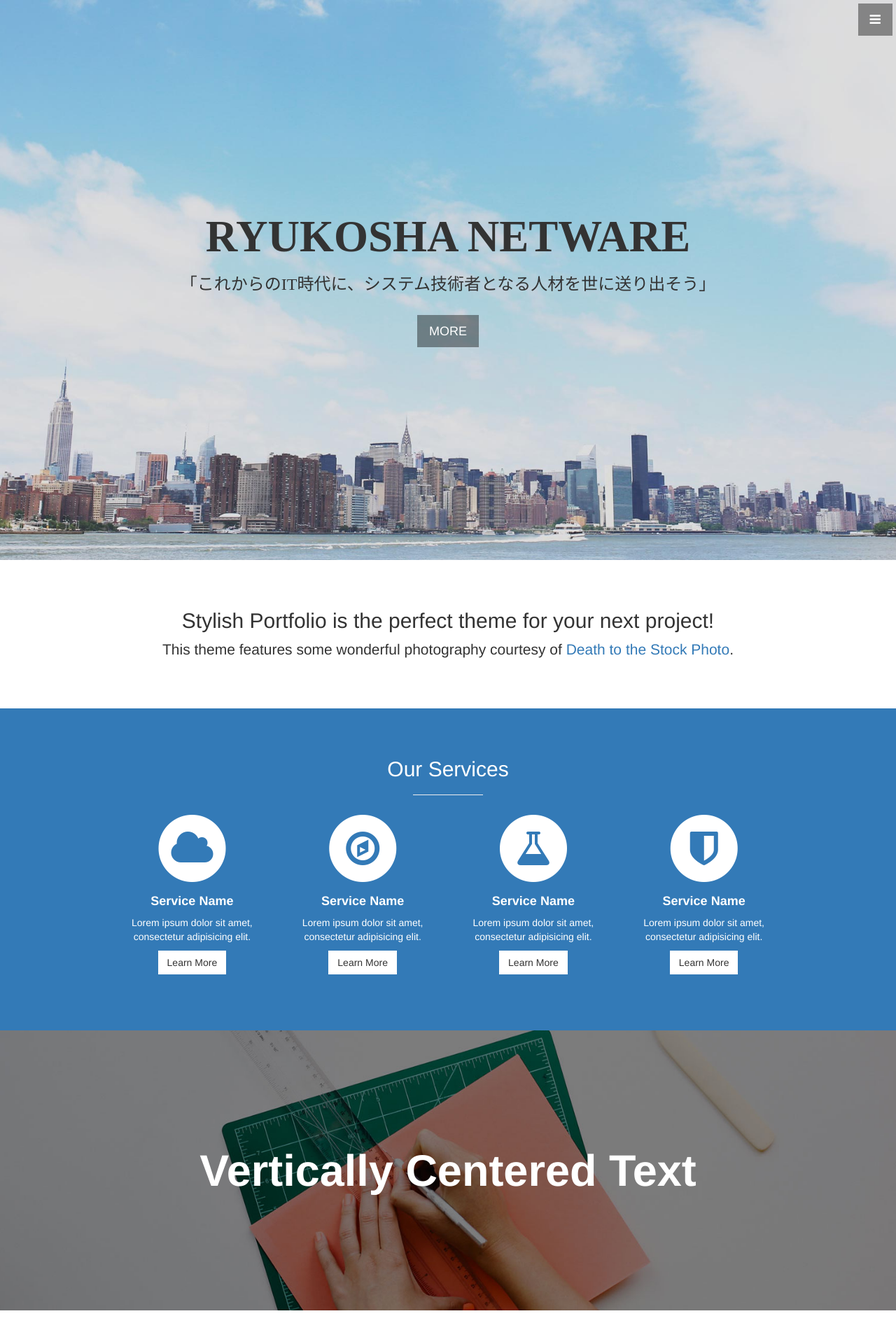
After one commit to HIROSHI1403/newHP, a PHP site: page /index3.php in a window 1280 px wide. The commit adds this page. Shown: the top 1920 px of the page at 70% size. Run offline with PHP 8.4, Linux system fonts and the light colour scheme; some libraries are stand-ins or nearby versions; some web fonts are replaced.

Commit message:
パターンを増やしました。
htmlパターンを増やしました。

```diff
--- a/css/ryu_custom.css
+++ b/css/ryu_custom.css
@@ -16,6 +16,246 @@
 
 .bg-color-2 {
     background-color: #444;
+}
+
+/*!
+ * Start Bootstrap - Stylish Portfolio Bootstrap Theme (http://startbootstrap.com)
+ * Code licensed under the Apache License v2.0.
+ * For details, see http://www.apache.org/licenses/LICENSE-2.0.
+ */
+
+/* Global Styles */
+
+html,
+body {
+    width: 100%;
+    height: 100%;
+}
+
+body {
+    font-family: "Source Sans Pro","Helvetica Neue",Helvetica,Arial,sans-serif;
+}
+
+.text-vertical-center {
+    display: table-cell;
+    text-align: center;
+    vertical-align: middle;
+}
+
+.text-vertical-center h1 {
+    margin: 0;
+    padding: 0;
+    font-size: 4.5em;
+    font-weight: 700;
+}
+
+/* Custom Button Styles */
+
+.btn-dark {
+    border-radius: 0;
+    color: #fff;
+    background-color: rgba(0,0,0,0.4);
+}
+
+.btn-dark:hover,
+.btn-dark:focus,
+.btn-dark:active {
+    color: #fff;
+    background-color: rgba(0,0,0,0.7);
+}
+
+.btn-light {
+    border-radius: 0;
+    color: #333;
+    background-color: rgb(255,255,255);
+}
+
+.btn-light:hover,
+.btn-light:focus,
+.btn-light:active {
+    color: #333;
+    background-color: rgba(255,255,255,0.8);
+}
+
+/* Custom Horizontal Rule */
+
+hr.small {
+    max-width: 100px;
+}
+
+/* Side Menu */
+
+#sidebar-wrapper {
+    z-index: 1000;
+    position: fixed;
+    right: 0;
+    width: 250px;
+    height: 100%;
+    margin-right: -250px;
+    overflow-y: auto;
+    background: #222;
+    -webkit-transition: all 0.4s ease 0s;
+    -moz-transition: all 0.4s ease 0s;
+    -ms-transition: all 0.4s ease 0s;
+    -o-transition: all 0.4s ease 0s;
+    transition: all 0.4s ease 0s;
+}
+
+.sidebar-nav {
+    position: absolute;
+    top: 0;
+    width: 250px;
+    margin: 0;
+    padding: 0;
+    list-style: none;
+}
+
+.sidebar-nav li {
+    text-indent: 20px;
+    line-height: 40px;
+}
+
+.sidebar-nav li a {
+    display: block;
+    text-decoration: none;
+    color: #999;
+}
+
+.sidebar-nav li a:hover {
+    text-decoration: none;
+    color: #fff;
+    background: rgba(255,255,255,0.2);
+}
+
+.sidebar-nav li a:active,
+.sidebar-nav li a:focus {
+    text-decoration: none;
+}
+
+.sidebar-nav > .sidebar-brand {
+    height: 55px;
+    font-size: 18px;
+    line-height: 55px;
+}
+
+.sidebar-nav > .sidebar-brand a {
+    color: #999;
+}
+
+.sidebar-nav > .sidebar-brand a:hover {
+    color: #fff;
+    background: none;
+}
+
+#menu-toggle {
+    z-index: 1;
+    position: fixed;
+    top: 0;
+    right: 0;
+}
+
+#sidebar-wrapper.active {
+    right: 250px;
+    width: 250px;
+    -webkit-transition: all 0.4s ease 0s;
+    -moz-transition: all 0.4s ease 0s;
+    -ms-transition: all 0.4s ease 0s;
+    -o-transition: all 0.4s ease 0s;
+    transition: all 0.4s ease 0s;
+}
+
+.toggle {
+    margin: 5px 5px 0 0;
+}
+
+/* Header */
+
+.header {
+    display: table;
+    position: relative;
+    width: 100%;
+    height: 100%;
+    background: url(../img/bg.jpg) no-repeat center center scroll;
+    -webkit-background-size: cover;
+    -moz-background-size: cover;
+    background-size: cover;
+    -o-background-size: cover;
+}
+
+/* About */
+
+.about {
+    padding: 50px 0;
+}
+
+/* Services */
+
+.services {
+    padding: 50px 0;
+}
+
+.service-item {
+    margin-bottom: 30px;
+}
+
+/* Callout */
+
+.callout {
+    display: table;
+    width: 100%;
+    height: 400px;
+    color: #fff;
+    background: url(../img/callout.jpg) no-repeat center center scroll;
+    -webkit-background-size: cover;
+    -moz-background-size: cover;
+    background-size: cover;
+    -o-background-size: cover;
+}
+
+/* Portfolio */
+
+.portfolio {
+    padding: 50px 0;
+}
+
+.portfolio-item {
+    margin-bottom: 30px;
+}
+
+.img-portfolio {
+    margin: 0 auto;
+}
+
+.img-portfolio:hover {
+    opacity: 0.8;
+}
+
+/* Call to Action */
+
+.call-to-action {
+    padding: 50px 0;
+}
+
+.call-to-action .btn {
+    margin: 10px;
+}
+
+/* Map */
+
+.map {
+    height: 500px;
+}
+
+@media(max-width:768px) {
+    .map {
+        height: 75%;
+    }
+}
+
+/* Footer */
+
+footer {
+    padding: 100px 0;
 }
 
 /*================================================
--- /dev/null
+++ b/index3.php
@@ -0,0 +1,280 @@
+<?php require_once "./default.php" ?>
+
+<!DOCTYPE html>
+<html>
+<head>
+	<?php tmp_header_meta(); ?>
+</head>
+<body>
+
+    <!-- Navigation -->
+    <a id="menu-toggle" href="#" class="btn btn-dark btn-lg toggle"><i class="fa fa-bars"></i></a>
+    <nav id="sidebar-wrapper">
+        <ul class="sidebar-nav">
+            <a id="menu-close" href="#" class="btn btn-light btn-lg pull-right toggle"><i class="fa fa-times"></i></a>
+            <li class="sidebar-brand">
+                <a href="#top"  onclick = $("#menu-close").click(); >Start Bootstrap</a>
+            </li>
+            <li>
+                <a href="#top" onclick = $("#menu-close").click(); >Home</a>
+            </li>
+            <li>
+                <a href="#about" onclick = $("#menu-close").click(); >About</a>
+            </li>
+            <li>
+                <a href="#services" onclick = $("#menu-close").click(); >Services</a>
+            </li>
+            <li>
+                <a href="#portfolio" onclick = $("#menu-close").click(); >Portfolio</a>
+            </li>
+            <li>
+                <a href="#contact" onclick = $("#menu-close").click(); >Contact</a>
+            </li>
+        </ul>
+    </nav>
+
+    <!-- Header -->
+    <header id="top" class="header">
+        <div class="text-vertical-center">
+            <h1 class="font-type-1">RYUKOSHA NETWARE</h1>
+            <h3 class="font-type-1">「これからのIT時代に、システム技術者となる人材を世に送り出そう」</h3>
+            <br>
+            <a href="#about" class="btn btn-dark btn-lg">MORE</a>
+        </div>
+    </header>
+
+    <!-- About -->
+    <section id="about" class="about">
+        <div class="container">
+            <div class="row">
+                <div class="col-lg-12 text-center">
+                    <h2>Stylish Portfolio is the perfect theme for your next project!</h2>
+                    <p class="lead">This theme features some wonderful photography courtesy of <a target="_blank" href="http://join.deathtothestockphoto.com/">Death to the Stock Photo</a>.</p>
+                </div>
+            </div>
+            <!-- /.row -->
+        </div>
+        <!-- /.container -->
+    </section>
+
+    <!-- Services -->
+    <!-- The circle icons use Font Awesome's stacked icon classes. For more information, visit http://fontawesome.io/examples/ -->
+    <section id="services" class="services bg-primary">
+        <div class="container">
+            <div class="row text-center">
+                <div class="col-lg-10 col-lg-offset-1">
+                    <h2>Our Services</h2>
+                    <hr class="small">
+                    <div class="row">
+                        <div class="col-md-3 col-sm-6">
+                            <div class="service-item">
+                                <span class="fa-stack fa-4x">
+                                <i class="fa fa-circle fa-stack-2x"></i>
+                                <i class="fa fa-cloud fa-stack-1x text-primary"></i>
+                            </span>
+                                <h4>
+                                    <strong>Service Name</strong>
+                                </h4>
+                                <p>Lorem ipsum dolor sit amet, consectetur adipisicing elit.</p>
+                                <a href="#" class="btn btn-light">Learn More</a>
+                            </div>
+                        </div>
+                        <div class="col-md-3 col-sm-6">
+                            <div class="service-item">
+                                <span class="fa-stack fa-4x">
+                                <i class="fa fa-circle fa-stack-2x"></i>
+                                <i class="fa fa-compass fa-stack-1x text-primary"></i>
+                            </span>
+                                <h4>
+                                    <strong>Service Name</strong>
+                                </h4>
+                                <p>Lorem ipsum dolor sit amet, consectetur adipisicing elit.</p>
+                                <a href="#" class="btn btn-light">Learn More</a>
+                            </div>
+                        </div>
+                        <div class="col-md-3 col-sm-6">
+                            <div class="service-item">
+                                <span class="fa-stack fa-4x">
+                                <i class="fa fa-circle fa-stack-2x"></i>
+                                <i class="fa fa-flask fa-stack-1x text-primary"></i>
+                            </span>
+                                <h4>
+                                    <strong>Service Name</strong>
+                                </h4>
+                                <p>Lorem ipsum dolor sit amet, consectetur adipisicing elit.</p>
+                                <a href="#" class="btn btn-light">Learn More</a>
+                            </div>
+                        </div>
+                        <div class="col-md-3 col-sm-6">
+                            <div class="service-item">
+                                <span class="fa-stack fa-4x">
+                                <i class="fa fa-circle fa-stack-2x"></i>
+                                <i class="fa fa-shield fa-stack-1x text-primary"></i>
+                            </span>
+                                <h4>
+                                    <strong>Service Name</strong>
+                                </h4>
+                                <p>Lorem ipsum dolor sit amet, consectetur adipisicing elit.</p>
+                                <a href="#" class="btn btn-light">Learn More</a>
+                            </div>
+                        </div>
+                    </div>
+                    <!-- /.row (nested) -->
+                </div>
+                <!-- /.col-lg-10 -->
+            </div>
+            <!-- /.row -->
+        </div>
+        <!-- /.container -->
+    </section>
+
+    <!-- Callout -->
+    <aside class="callout">
+        <div class="text-vertical-center">
+            <h1>Vertically Centered Text</h1>
+        </div>
+    </aside>
+
+    <!-- Portfolio -->
+    <section id="portfolio" class="portfolio">
+        <div class="container">
+            <div class="row">
+                <div class="col-lg-10 col-lg-offset-1 text-center">
+                    <h2>Our Work</h2>
+                    <hr class="small">
+                    <div class="row">
+                        <div class="col-md-6">
+                            <div class="portfolio-item">
+                                <a href="#">
+                                    <img class="img-portfolio img-responsive" src="img/portfolio-1.jpg">
+                                </a>
+                            </div>
+                        </div>
+                        <div class="col-md-6">
+                            <div class="portfolio-item">
+                                <a href="#">
+                                    <img class="img-portfolio img-responsive" src="img/portfolio-2.jpg">
+                                </a>
+                            </div>
+                        </div>
+                        <div class="col-md-6">
+                            <div class="portfolio-item">
+                                <a href="#">
+                                    <img class="img-portfolio img-responsive" src="img/portfolio-3.jpg">
+                                </a>
+                            </div>
+                        </div>
+                        <div class="col-md-6">
+                            <div class="portfolio-item">
+                                <a href="#">
+                                    <img class="img-portfolio img-responsive" src="img/portfolio-4.jpg">
+                                </a>
+                            </div>
+                        </div>
+                    </div>
+                    <!-- /.row (nested) -->
+                    <a href="#" class="btn btn-dark">View More Items</a>
+                </div>
+                <!-- /.col-lg-10 -->
+            </div>
+            <!-- /.row -->
+        </div>
+        <!-- /.container -->
+    </section>
+
+    <!-- Call to Action -->
+    <aside class="call-to-action bg-primary">
+        <div class="container">
+            <div class="row">
+                <div class="col-lg-12 text-center">
+                    <h3>The buttons below are impossible to resist.</h3>
+                    <a href="#" class="btn btn-lg btn-light">Click Me!</a>
+                    <a href="#" class="btn btn-lg btn-dark">Look at Me!</a>
+                </div>
+            </div>
+        </div>
+    </aside>
+
+    <!-- Map -->
+    <section id="contact" class="map">
+        <iframe width="100%" height="100%" frameborder="0" scrolling="no" marginheight="0" marginwidth="0" src="https://maps.google.com/maps?f=q&amp;source=s_q&amp;hl=en&amp;geocode=&amp;q=Twitter,+Inc.,+Market+Street,+San+Francisco,+CA&amp;aq=0&amp;oq=twitter&amp;sll=28.659344,-81.187888&amp;sspn=0.128789,0.264187&amp;ie=UTF8&amp;hq=Twitter,+Inc.,+Market+Street,+San+Francisco,+CA&amp;t=m&amp;z=15&amp;iwloc=A&amp;output=embed"></iframe>
+        <br />
+        <small>
+            <a href="https://maps.google.com/maps?f=q&amp;source=embed&amp;hl=en&amp;geocode=&amp;q=Twitter,+Inc.,+Market+Street,+San+Francisco,+CA&amp;aq=0&amp;oq=twitter&amp;sll=28.659344,-81.187888&amp;sspn=0.128789,0.264187&amp;ie=UTF8&amp;hq=Twitter,+Inc.,+Market+Street,+San+Francisco,+CA&amp;t=m&amp;z=15&amp;iwloc=A"></a>
+        </small>
+        </iframe>
+    </section>
+
+    <!-- Footer -->
+    <footer>
+        <div class="container">
+            <div class="row">
+                <div class="col-lg-10 col-lg-offset-1 text-center">
+                    <h4><strong>Start Bootstrap</strong>
+                    </h4>
+                    <p>3481 Melrose Place<br>Beverly Hills, CA 90210</p>
+                    <ul class="list-unstyled">
+                        <li><i class="fa fa-phone fa-fw"></i> (123) 456-7890</li>
+                        <li><i class="fa fa-envelope-o fa-fw"></i>  <a href="mailto:name@example.com">name@example.com</a>
+                        </li>
+                    </ul>
+                    <br>
+                    <ul class="list-inline">
+                        <li>
+                            <a href="#"><i class="fa fa-facebook fa-fw fa-3x"></i></a>
+                        </li>
+                        <li>
+                            <a href="#"><i class="fa fa-twitter fa-fw fa-3x"></i></a>
+                        </li>
+                        <li>
+                            <a href="#"><i class="fa fa-dribbble fa-fw fa-3x"></i></a>
+                        </li>
+                    </ul>
+                    <hr class="small">
+                    <p class="text-muted">Copyright &copy; Your Website 2014</p>
+                </div>
+            </div>
+        </div>
+    </footer>
+
+    <?php tmp_footer_js(); ?>
+
+    <!-- jQuery -->
+    <script src="js/jquery.js"></script>
+
+    <!-- Bootstrap Core JavaScript -->
+    <script src="js/bootstrap.min.js"></script>
+
+    <!-- Custom Theme JavaScript -->
+    <script>
+    // Closes the sidebar menu
+    $("#menu-close").click(function(e) {
+        e.preventDefault();
+        $("#sidebar-wrapper").toggleClass("active");
+    });
+
+    // Opens the sidebar menu
+    $("#menu-toggle").click(function(e) {
+        e.preventDefault();
+        $("#sidebar-wrapper").toggleClass("active");
+    });
+
+    // Scrolls to the selected menu item on the page
+    $(function() {
+        $('a[href*=#]:not([href=#])').click(function() {
+            if (location.pathname.replace(/^\//, '') == this.pathname.replace(/^\//, '') || location.hostname == this.hostname) {
+
+                var target = $(this.hash);
+                target = target.length ? target : $('[name=' + this.hash.slice(1) + ']');
+                if (target.length) {
+                    $('html,body').animate({
+                        scrollTop: target.offset().top
+                    }, 1000);
+                    return false;
+                }
+            }
+        });
+    });
+    </script>
+</body>
+</html>
```
Also changed, not shown: index2.php (added, +216 -0 lines), img/bg.jpg (added), img/callout.jpg (added), img/portfolio-1.jpg (added), img/portfolio-2.jpg (added), img/portfolio-3.jpg (added), img/portfolio-4.jpg (added).
